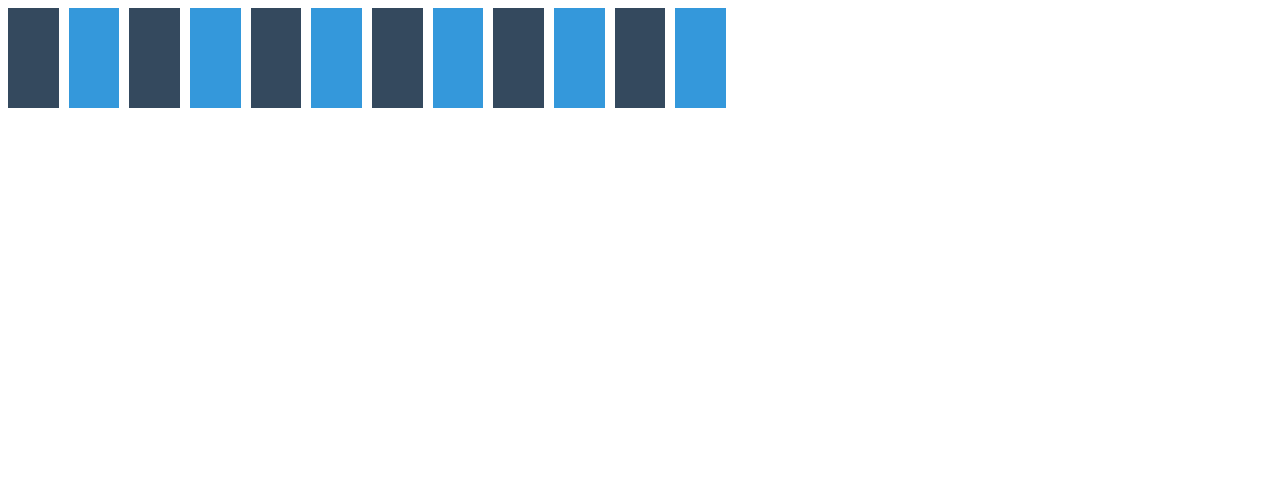
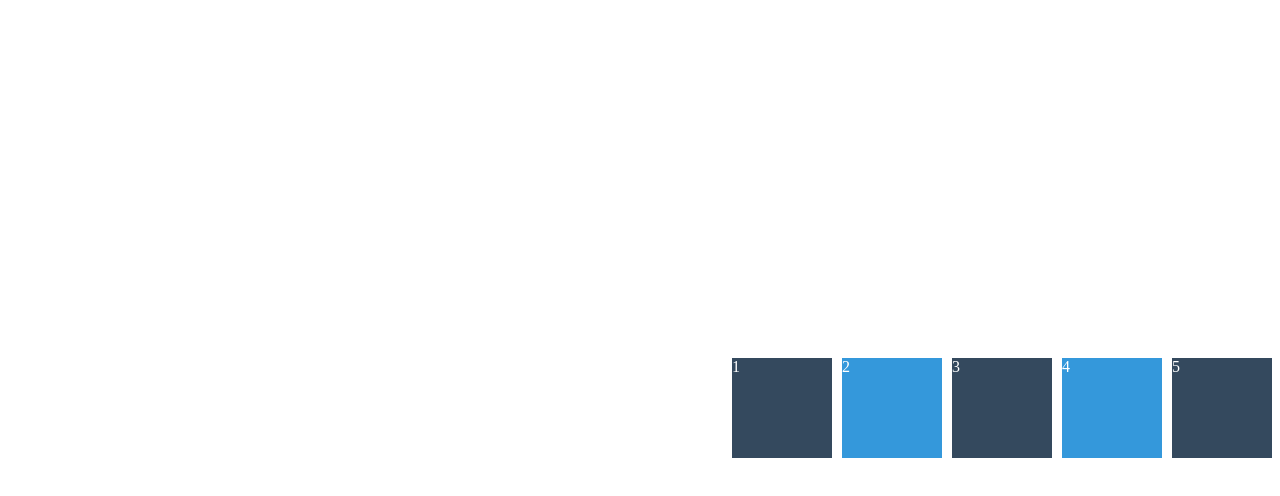
Before and after one commit to ChungsikPark/css_practice, a plain HTML site: page grid.html in a window 1280 px wide. Drawn offline with Linux system fonts and the light colour scheme.

Commit message:
justify content, align content, place content

```diff
--- a/grid.html
+++ b/grid.html
@@ -10,7 +10,10 @@
         display: grid;
         grid-gap: 10px;
         grid-auto-rows: 100px;
-        grid-template-columns: repeat(auto-fill, minmax(50px, 1fr));
+        grid-template-columns: repeat(5, 100px);
+        color: white;
+        height: 100vh;
+        place-content: center end;
       }
       .box:nth-child(even) {
         background-color: #3498db; /* light blue colour */
@@ -22,18 +25,11 @@
   </head>
   <body>
     <div class="father">
-      <div class="box"></div>
-      <div class="box"></div>
-      <div class="box"></div>
-      <div class="box"></div>
-      <div class="box"></div>
-      <div class="box"></div>
-      <div class="box"></div>
-      <div class="box"></div>
-      <div class="box"></div>
-      <div class="box"></div>
-      <div class="box"></div>
-      <div class="box"></div>
+      <div class="box">1</div>
+      <div class="box">2</div>
+      <div class="box">3</div>
+      <div class="box">4</div>
+      <div class="box">5</div>
     </div>
   </body>
 </html>
```
